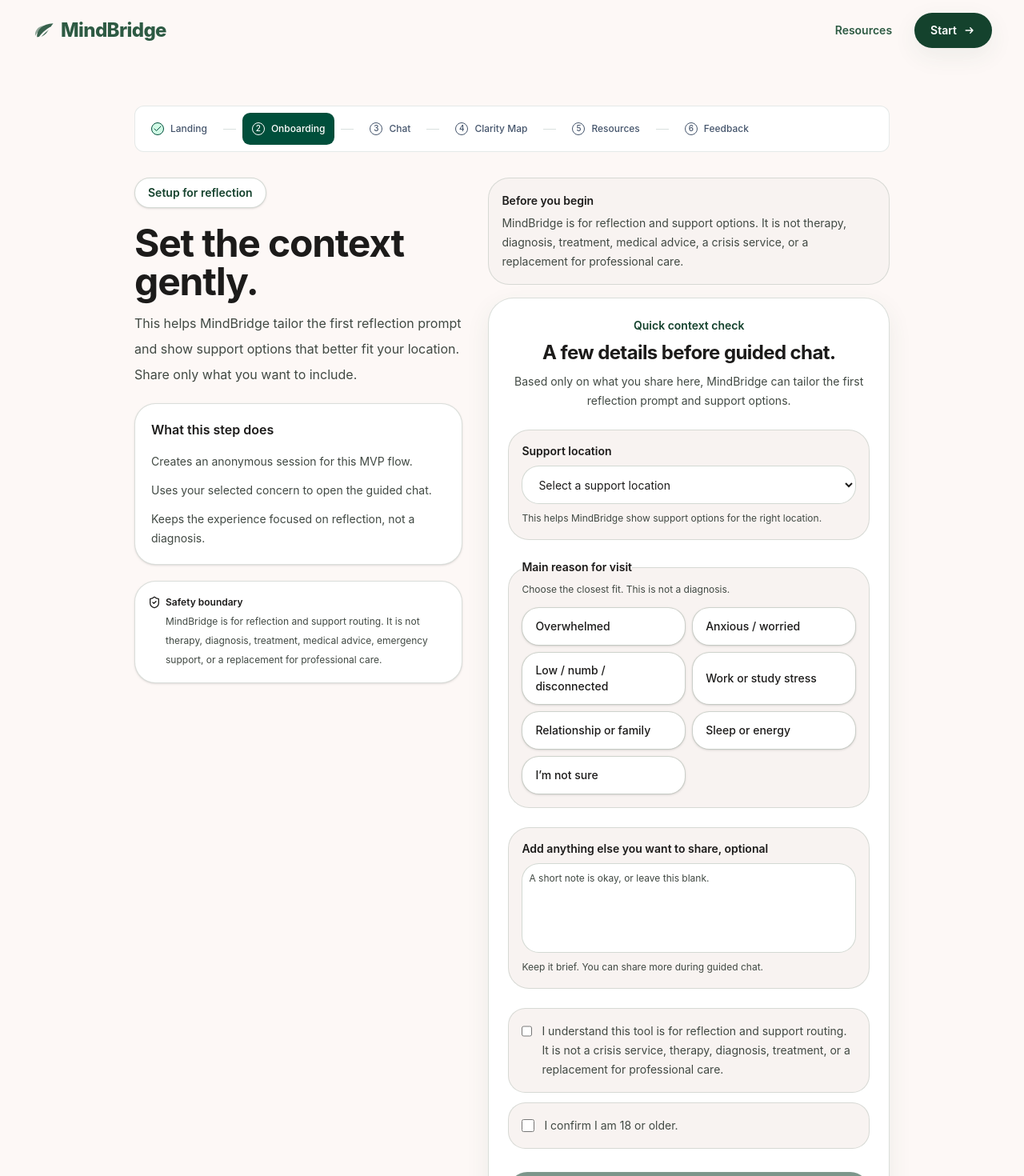
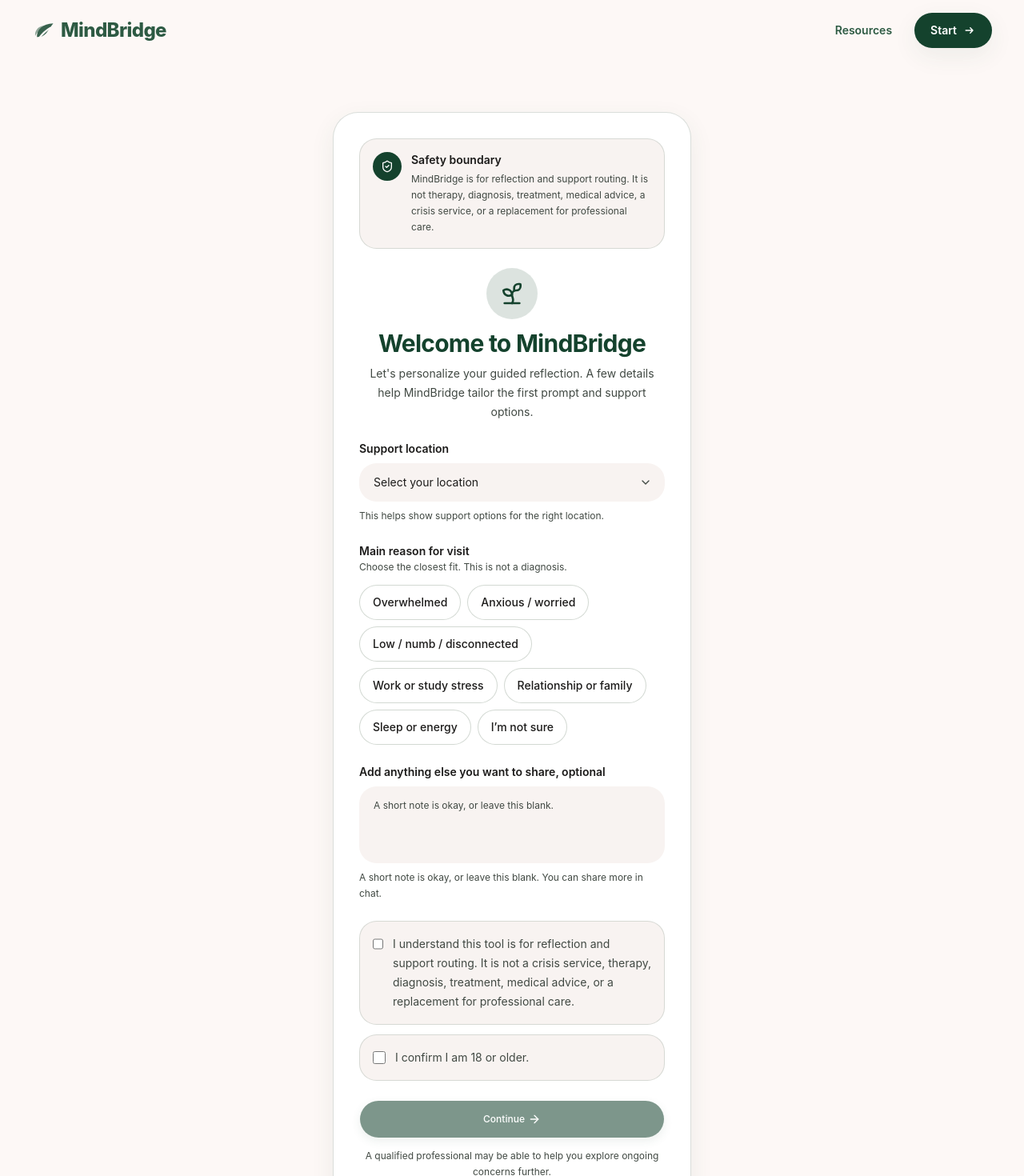
Before and after one commit to souvikb07/mental-health-platform, a Next.js app: page /onboarding in a window 1280 px wide. Shown: the top 1470 px of the page at 80% size. Built offline with nearby package versions, Linux system fonts and the light colour scheme.

Commit message:
Match onboarding page to Stitch reference

```diff
--- a/src/app/onboarding/page.tsx
+++ b/src/app/onboarding/page.tsx
@@ -1,55 +1,13 @@
 import { PageContainer } from "@/components/layout/page-container";
-import { JourneyStepper } from "@/components/product/journey-stepper";
 import { OnboardingForm } from "@/components/product/onboarding-form";
-import { SafetyNotice } from "@/components/product/safety-notice";
 
 export default function OnboardingPage() {
   return (
-    <PageContainer size="default" className="grid gap-8 py-10 sm:py-14">
-      <JourneyStepper current="/onboarding" />
-
-      <div className="grid gap-8 lg:grid-cols-[0.9fr_1.1fr] lg:items-start">
-        <div className="space-y-5">
-          <p className="inline-flex rounded-full border border-border/70 bg-card px-4 py-2 text-sm font-semibold text-primary shadow-sm">
-            Setup for reflection
-          </p>
-          <div className="space-y-3">
-            <h1 className="max-w-2xl text-4xl font-bold tracking-tight text-foreground sm:text-5xl">
-              Set the context gently.
-            </h1>
-            <p className="max-w-2xl text-base leading-8 text-muted-foreground">
-              This helps MindBridge tailor the first reflection prompt and show
-              support options that better fit your location. Share only what you
-              want to include.
-            </p>
-          </div>
-          <div className="rounded-3xl border border-border/60 bg-card p-5 shadow-sm">
-            <h2 className="text-base font-semibold text-foreground">
-              What this step does
-            </h2>
-            <ul className="mt-4 grid gap-3 text-sm leading-6 text-muted-foreground">
-              <li>Creates an anonymous session for this MVP flow.</li>
-              <li>Uses your selected concern to open the guided chat.</li>
-              <li>
-                Keeps the experience focused on reflection, not a diagnosis.
-              </li>
-            </ul>
-          </div>
-          <SafetyNotice />
-        </div>
-
-        <div className="space-y-4">
-          <div className="rounded-3xl border border-border/60 bg-muted p-4 text-sm leading-6 text-muted-foreground">
-            <p className="font-semibold text-foreground">Before you begin</p>
-            <p className="mt-1">
-              MindBridge is for reflection and support options. It is not
-              therapy, diagnosis, treatment, medical advice, a crisis service,
-              or a replacement for professional care.
-            </p>
-          </div>
-          <OnboardingForm />
-        </div>
-      </div>
+    <PageContainer
+      size="narrow"
+      className="flex min-h-[calc(100vh-9rem)] items-start justify-center py-10 sm:py-14 lg:py-16"
+    >
+      <OnboardingForm />
     </PageContainer>
   );
 }
--- a/src/components/product/onboarding-form.tsx
+++ b/src/components/product/onboarding-form.tsx
@@ -1,8 +1,8 @@
 "use client";
 
-import { useState } from "react";
+import { useState, type ReactNode } from "react";
 import { useRouter } from "next/navigation";
-import { ArrowRight } from "lucide-react";
+import { ArrowRight, ChevronDown, ShieldCheck, Sprout } from "lucide-react";
 
 import { Button } from "@/components/ui/button";
 import { Textarea } from "@/components/ui/textarea";
@@ -31,14 +31,16 @@
 
   return (
     <form
-      className="mindbridge-ambient-shadow grid gap-6 rounded-[2rem] border border-border/60 bg-card p-5 sm:p-6"
+      className="grid w-full max-w-md gap-6 rounded-[2rem] border border-border/60 bg-card p-5 shadow-[0_10px_30px_rgba(45,90,67,0.08)] sm:p-8"
       onSubmit={async (event) => {
         event.preventDefault();
         setError(null);
         setIsSubmitting(true);
 
         if (!supportLocation || !mainConcernCategory || !consented || !isAdult) {
-          setError("Please complete the required onboarding fields before continuing.");
+          setError(
+            "Please complete the required onboarding fields before continuing.",
+          );
           setIsSubmitting(false);
           return;
         }
@@ -64,101 +66,103 @@
         }
       }}
     >
-      <div className="space-y-2 text-center">
-        <p className="text-sm font-semibold text-primary">Quick context check</p>
-        <h2 className="text-2xl font-bold tracking-tight text-foreground">
-          A few details before guided chat.
-        </h2>
+      <SafetyBoundaryCard />
+
+      <header className="space-y-3 text-center">
+        <span className="mx-auto flex size-16 items-center justify-center rounded-full bg-primary/15 text-primary transition-transform duration-500 hover:rotate-6 hover:scale-105">
+          <Sprout className="size-8" aria-hidden="true" />
+        </span>
+        <div className="space-y-2">
+          <h1 className="text-3xl font-bold tracking-tight text-primary">
+            Welcome to MindBridge
+          </h1>
           <p className="text-sm leading-6 text-muted-foreground">
-          Based only on what you share here, MindBridge can tailor the first
-          reflection prompt and support options.
+            Let&apos;s personalize your guided reflection. A few details help
+            MindBridge tailor the first prompt and support options.
           </p>
         </div>
+      </header>
 
-      <label className="grid gap-2 rounded-3xl border border-border/60 bg-muted p-4">
-        <span className="text-sm font-semibold text-foreground">
+      <div className="grid gap-2">
+        <label
+          className="text-sm font-semibold text-foreground"
+          htmlFor="support-location"
+        >
           Support location
-        </span>
+        </label>
+        <div className="relative">
           <select
-          className="h-12 rounded-2xl border border-border/70 bg-card px-4 text-sm text-foreground outline-none transition focus-visible:border-ring focus-visible:ring-2 focus-visible:ring-ring/30"
+            id="support-location"
+            className="h-12 w-full appearance-none rounded-2xl border-2 border-transparent bg-muted px-4 pr-11 text-sm text-foreground outline-none transition hover:bg-muted/80 focus-visible:border-primary focus-visible:ring-4 focus-visible:ring-primary/20"
             value={supportLocation}
             onChange={(event) => setSupportLocation(event.target.value)}
             required
           >
-          <option value="">Select a support location</option>
+            <option value="">Select your location</option>
             <option value="USA">USA</option>
             <option value="India">India</option>
           </select>
+          <ChevronDown
+            className="pointer-events-none absolute right-4 top-1/2 size-4 -translate-y-1/2 text-muted-foreground"
+            aria-hidden="true"
+          />
+        </div>
         <span className="text-xs leading-5 text-muted-foreground">
-          This helps MindBridge show support options for the right location.
+          This helps show support options for the right location.
         </span>
-      </label>
+      </div>
 
-      <fieldset className="grid gap-3 rounded-3xl border border-border/60 bg-muted p-4">
+      <fieldset className="grid gap-3">
         <legend className="text-sm font-semibold text-foreground">
           Main reason for visit
         </legend>
-        <p className="-mt-2 text-xs leading-5 text-muted-foreground">
+        <p className="text-xs leading-5 text-muted-foreground">
           Choose the closest fit. This is not a diagnosis.
         </p>
-        <div className="grid gap-2 sm:grid-cols-2">
+        <div className="flex flex-wrap gap-2">
           {mainConcernOptions.map((option) => (
-            <Button
+            <ConcernPill
               key={option.id}
-              type="button"
-              variant="outline"
-              aria-pressed={mainConcernCategory === option.id}
-              className={cn(
-                "h-auto min-h-12 justify-start whitespace-normal rounded-2xl border-border/70 bg-card px-4 py-3 text-left text-sm leading-5 text-foreground shadow-sm hover:bg-background",
-                mainConcernCategory === option.id &&
-                  "border-primary bg-primary text-primary-foreground hover:bg-primary/90",
-              )}
-              onClick={() => setMainConcernCategory(option.id)}
-            >
-              {option.label}
-            </Button>
+              label={option.label}
+              selected={mainConcernCategory === option.id}
+              onSelect={() => setMainConcernCategory(option.id)}
+            />
           ))}
         </div>
       </fieldset>
 
-      <label className="grid gap-2 rounded-3xl border border-border/60 bg-muted p-4">
+      <label className="grid gap-2">
         <span className="text-sm font-semibold text-foreground">
           Add anything else you want to share, optional
         </span>
         <Textarea
-          className="min-h-28 rounded-2xl border-border/70 bg-card text-foreground placeholder:text-muted-foreground"
+          className="min-h-24 rounded-2xl border-2 border-transparent bg-muted px-4 py-3 text-foreground placeholder:text-muted-foreground focus-visible:border-primary focus-visible:ring-4 focus-visible:ring-primary/20"
           value={mainConcernText}
           onChange={(event) => setMainConcernText(event.target.value)}
           placeholder="A short note is okay, or leave this blank."
         />
         <span className="text-xs leading-5 text-muted-foreground">
-          Keep it brief. You can share more during guided chat.
+          A short note is okay, or leave this blank. You can share more in chat.
         </span>
       </label>
 
       <div className="grid gap-3">
-        <label className="flex items-start gap-3 rounded-2xl border border-border/60 bg-muted p-4 text-sm leading-6 text-muted-foreground">
-          <input
-            type="checkbox"
-            className="mt-1 size-4 rounded border-border text-primary accent-primary"
+        <AcknowledgementRow
           checked={consented}
-            onChange={(event) => setConsented(event.target.checked)}
+          onChange={setConsented}
+          label={
+            <>
+              I understand this tool is for reflection and support routing. It
+              is not a crisis service, therapy, diagnosis, treatment, medical
+              advice, or a replacement for professional care.
+            </>
+          }
         />
-          <span>
-            I understand this tool is for reflection and support routing. It is
-            not a crisis service, therapy, diagnosis, treatment, or a
-            replacement for professional care.
-          </span>
-        </label>
-        <label className="flex items-start gap-3 rounded-2xl border border-border/60 bg-muted p-4 text-sm leading-6 text-muted-foreground">
-          <input
-            type="checkbox"
-            className="mt-1 size-4 rounded border-border text-primary accent-primary"
+        <AcknowledgementRow
           checked={isAdult}
-            onChange={(event) => setIsAdult(event.target.checked)}
+          onChange={setIsAdult}
+          label="I confirm I am 18 or older."
         />
-          <span>I confirm I am 18 or older.</span>
-        </label>
       </div>
 
       {error ? (
@@ -167,13 +171,13 @@
         </p>
       ) : null}
 
-      <div className="pt-1">
+      <div>
         <Button
           type="submit"
           disabled={!canContinue}
-          className="h-12 w-full rounded-full bg-primary px-5 text-primary-foreground shadow-sm hover:bg-primary/90 disabled:cursor-not-allowed disabled:opacity-55"
+          className="h-12 w-full rounded-full bg-primary px-6 text-primary-foreground shadow-[0_4px_12px_rgba(45,90,67,0.15)] transition-all duration-300 hover:bg-[#2d5a43] hover:shadow-lg active:scale-[0.98] disabled:cursor-not-allowed disabled:opacity-55"
         >
-          {isSubmitting ? "Creating session..." : "Continue to guided chat"}
+          {isSubmitting ? "Creating session..." : "Continue"}
           <ArrowRight className="size-4" aria-hidden="true" />
         </Button>
         <p className="mt-3 text-center text-xs leading-5 text-muted-foreground">
@@ -184,3 +188,69 @@
     </form>
   );
 }
+
+function SafetyBoundaryCard() {
+  return (
+    <div className="flex items-start gap-3 rounded-2xl border border-border/60 bg-muted p-4 text-sm leading-5 text-muted-foreground">
+      <span className="flex size-9 shrink-0 items-center justify-center rounded-full bg-primary text-primary-foreground">
+        <ShieldCheck className="size-4" aria-hidden="true" />
+      </span>
+      <div className="space-y-1">
+        <p className="font-semibold text-foreground">Safety boundary</p>
+        <p className="text-xs leading-5 text-muted-foreground">
+          MindBridge is for reflection and support routing. It is not therapy,
+          diagnosis, treatment, medical advice, a crisis service, or a
+          replacement for professional care.
+        </p>
+      </div>
+    </div>
+  );
+}
+
+function ConcernPill({
+  label,
+  selected,
+  onSelect,
+}: {
+  label: string;
+  selected: boolean;
+  onSelect: () => void;
+}) {
+  return (
+    <Button
+      type="button"
+      variant="outline"
+      aria-pressed={selected}
+      className={cn(
+        "h-auto min-h-11 whitespace-normal rounded-full border-border/70 bg-card px-4 py-2 text-sm font-medium leading-5 text-foreground shadow-none transition-all duration-300 hover:bg-muted focus-visible:ring-4 focus-visible:ring-primary/20",
+        selected &&
+          "scale-[1.02] border-primary bg-primary text-primary-foreground hover:bg-primary/90",
+      )}
+      onClick={onSelect}
+    >
+      {label}
+    </Button>
+  );
+}
+
+function AcknowledgementRow({
+  checked,
+  onChange,
+  label,
+}: {
+  checked: boolean;
+  onChange: (checked: boolean) => void;
+  label: ReactNode;
+}) {
+  return (
+    <label className="flex items-start gap-3 rounded-2xl border border-border/60 bg-muted p-4 text-sm leading-6 text-muted-foreground transition-colors hover:bg-muted/80">
+      <input
+        type="checkbox"
+        className="mt-1 size-4 rounded border-border text-primary accent-primary focus-visible:ring-4 focus-visible:ring-primary/20"
+        checked={checked}
+        onChange={(event) => onChange(event.target.checked)}
+      />
+      <span>{label}</span>
+    </label>
+  );
+}
```
Also changed, not shown: 1 other file (tests, documents, lock files or other folders). Lines whose indentation alone changed are shown as unchanged.
